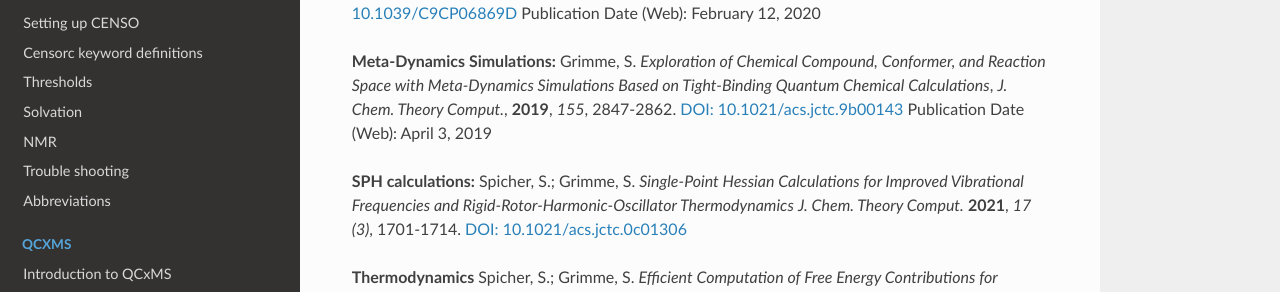
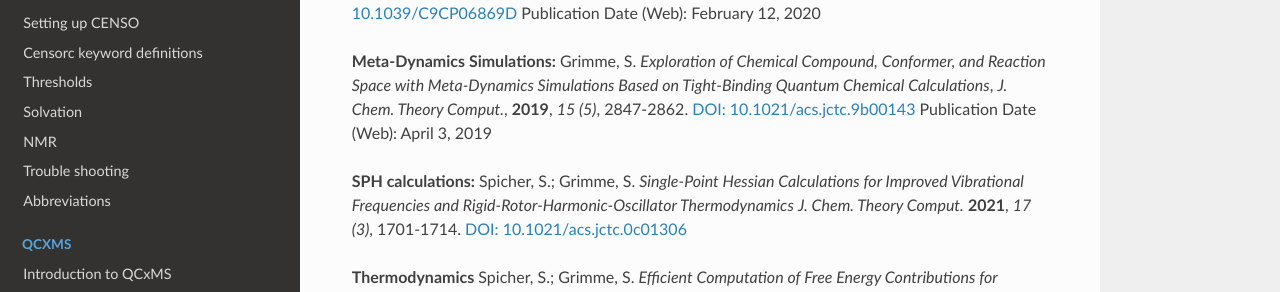
Before and after one commit to grimme-lab/xtb_docs, a Sphinx documentation site: the page built from source/xtbrelatedrefs.rst, in a window 1280 px wide and 900 px high, scrolled down 868 px. Shown: the part 158-450 px from the top of the window. Built offline with Sphinx 7.4.7 and the Read the Docs theme 2.0.0, drawn with Linux system fonts in a browser that asks for light colours; pages that are not in the unit, such as notebooks, are missing from menus.

Commit message:
fixed typo in MTD reference

```diff
--- a/source/xtbrelatedrefs.rst
+++ b/source/xtbrelatedrefs.rst
@@ -41,7 +41,7 @@ Applications
 
 **CREST:** Pracht, P.; Bohle, F.; Grimme, S. *Automated exploration of the low-energy chemical space with fast quantum chemical methods*, *Phys. Chem. Chem. Phys.*, **2020**, *22*, 7169-7192. `DOI: 10.1039/C9CP06869D <https://dx.doi.org/10.1039/C9CP06869D>`_ Publication Date (Web): February 12, 2020
 
-**Meta-Dynamics Simulations:** Grimme, S. *Exploration of Chemical Compound, Conformer, and Reaction Space with Meta-Dynamics Simulations Based on Tight-Binding Quantum Chemical Calculations*, *J. Chem. Theory Comput.*, **2019**, *155*, 2847-2862. `DOI: 10.1021/acs.jctc.9b00143`__ Publication Date (Web): April 3, 2019
+**Meta-Dynamics Simulations:** Grimme, S. *Exploration of Chemical Compound, Conformer, and Reaction Space with Meta-Dynamics Simulations Based on Tight-Binding Quantum Chemical Calculations*, *J. Chem. Theory Comput.*, **2019**, *15 (5)*, 2847-2862. `DOI: 10.1021/acs.jctc.9b00143`__ Publication Date (Web): April 3, 2019
 
 
 __ https://doi.org/10.1021/acs.jctc.9b00143
```
